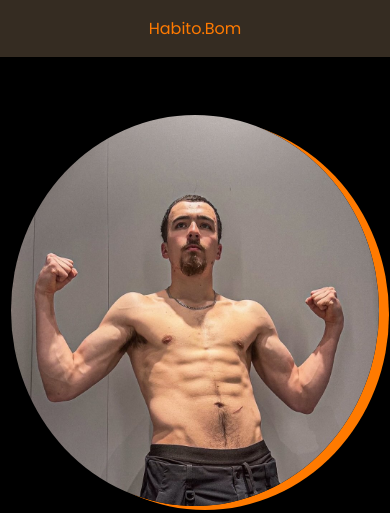
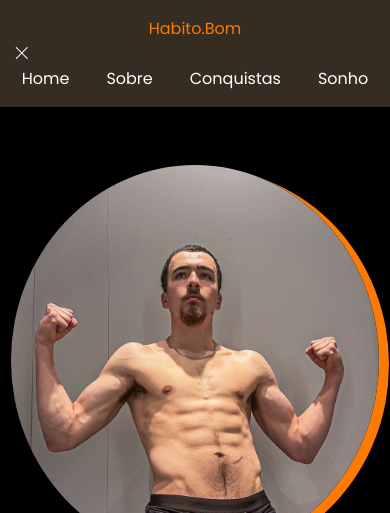
Before and after one commit to jefmaeda/HabitoBomWeb, a plain HTML site: page index.html in a window 390 px wide. Shown: the top 513 px of the page. Drawn offline with nearby package versions, Linux system fonts and the light colour scheme.

Commit message:
mobile menu add

```diff
--- a/index.html
+++ b/index.html
@@ -27,7 +27,8 @@
           <p>Habito.Bom</p>
         </a>
       </div>
-      <nav id="menu-descktop">
+      <div id="menu-descktop">
+        <nav>
           <ul>
             <li><a href="#">Home</a></li>
             <li><a href="#">Sobre</a></li>
@@ -35,6 +36,22 @@
             <li><a href="#">Sonho</a></li>
           </ul>
         </nav>
+      </div>
+
+      <div id="menu-mobile">
+        <div class="btn-close">
+          <i class="bi bi-x-lg"></i>
+        </div>
+
+        <nav>
+          <ul>
+            <li><a href="#">Home</a></li>
+            <li><a href="#">Sobre</a></li>
+            <li><a href="#">Conquistas</a></li>
+            <li><a href="#">Sonho</a></li>
+          </ul>
+        </nav>
+      </div>
     </div>
   </header>
   <body>
@@ -131,17 +148,12 @@
           <div id="user-victory" class="flex">
             <!--vou modificar para slider-->
             <div class="slide">
-                <img
-                  src="./assets/antes-depois-gk.JPG"
-                  alt="imagem de text" />
+              <img src="./assets/antes-depois-gk.JPG" alt="imagem de text" />
             </div>
             <div class="slide">
-                <img
-                  src="./assets/depoimento-gk.JPG"
-                  alt="imagem de text" />
+              <img src="./assets/depoimento-gk.JPG" alt="imagem de text" />
             </div>
           </div>
-
 
           <p class="p-format">
             Esse rapaz chegou a marca de 127 kg, mas depois de muito esforço,
@@ -178,7 +190,8 @@
       </section>
     </main>
 
-    <script src="./js/script.js"></script> <!--slider-->
+    <script src="./js/script.js"></script>
+    <!--slider-->
   </body>
   <footer>
     Feito com ♥ pela
```
Lines whose indentation alone changed are shown as unchanged.
